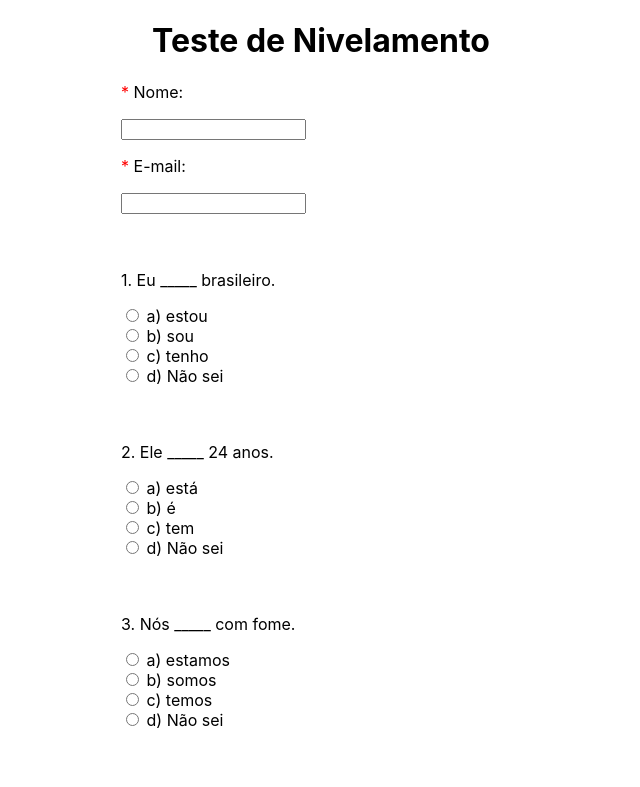
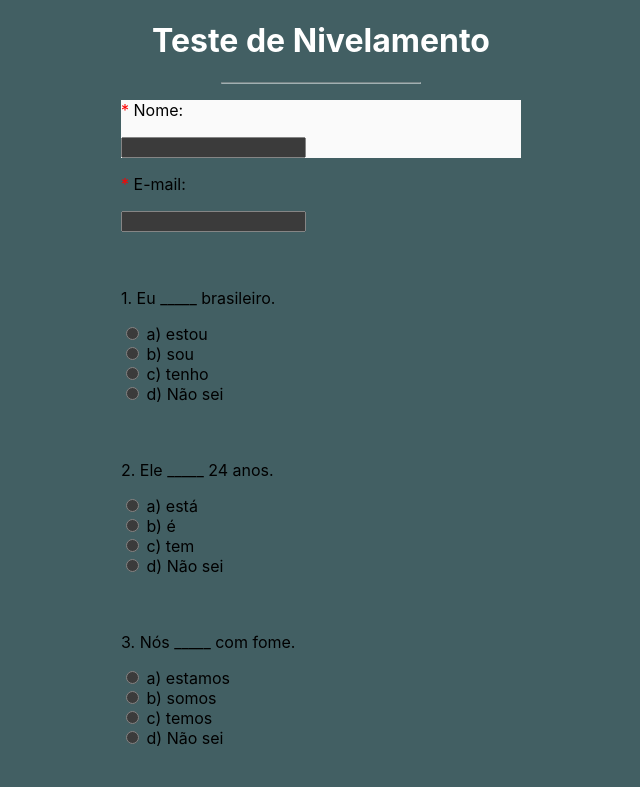
Before and after one commit to afgmlff/quiz-nextjs-vap, a Next.js app: page / in a window 1280 px wide. Shown: the top 787 px of the page, without its empty margins (319-959 px from the left). Built offline with nearby package versions, Linux system fonts and the light colour scheme.

Commit message:
initializing style

```diff
--- a/package.json
+++ b/package.json
@@ -21,8 +21,11 @@
     "@types/node": "18.11.8",
     "@types/react": "18.0.24",
     "@types/react-dom": "18.0.8",
+    "autoprefixer": "^9.8.8",
     "eslint": "8.26.0",
     "eslint-config-next": "13.0.0",
+    "postcss": "^7.0.39",
+    "tailwindcss": "npm:@tailwindcss/postcss7-compat@^2.2.17",
     "typescript": "4.8.4"
   }
 }
--- a/pages/index.tsx
+++ b/pages/index.tsx
@@ -109,23 +109,25 @@ export default function Home() {
   }
 
   return (
-    <div className={styles.container}>
+    <div className="py-6">
       <Head>
         <title>Teste de Nivelamento</title>
         <meta name="description" content="Generated by create next app" />
         <link rel="icon" href="/cropped-4-2.png" />
       </Head>
-
       <main>
         <div className={styles.centralizeCont}>
-        <h1>Teste de Nivelamento</h1>
+        <h1 className={styles.pageTitle}>Teste de Nivelamento</h1>
+        <hr></hr>
         <form onSubmit={handleSubmit(verifSubmit)}>
           <div className={styles.qContainer}>
-            <p className={styles.question}><span className={styles.mandatory}>* </span>Nome: </p>
-            <div className={styles.answer}>
-              {/* <input type="text" {...register('nome',{required: 'Digite seu nome'})}></input>   */} {/* required antigo, troquei por 'required' no input*/}
-              <input value={fnome}  type="text" required {...register('nome',{required: ''})} onChange={e => setNome(e.target.value)}></input>
-              {/*{errors.nome && <p className={styles.errorMsg}>Campo obrigatório</p>}*/} {/** error pro required antigo */}
+            <div className={styles.itemContainer}>
+              <p className={styles.question}><span className={styles.mandatory}>* </span>Nome: </p>
+              <div className={styles.answer}>
+                {/* <input type="text" {...register('nome',{required: 'Digite seu nome'})}></input>   */} {/* required antigo, troquei por 'required' no input*/}
+                <input value={fnome}  type="text" required {...register('nome',{required: ''})} onChange={e => setNome(e.target.value)}></input>
+                {/*{errors.nome && <p className={styles.errorMsg}>Campo obrigatório</p>}*/} {/** error pro required antigo */}
+              </div>
             </div>
 
             <p className={styles.question}><span className={styles.mandatory}>* </span>E-mail: </p>
--- a/styles/Home.module.css
+++ b/styles/Home.module.css
@@ -115,16 +115,6 @@
   }
 }
 
-@media (prefers-color-scheme: dark) {
-  .card,
-  .footer {
-    border-color: #222;
-  }
-  .code {
-    background: #111;
-  }
-
-}
 
 .roundedImg{
   border-radius: 50%;
@@ -168,3 +158,11 @@
 .mandatory{
   color: red;
 }
+
+.itemContainer{
+  background-color: #fafafa;
+}
+
+.pageTitle{
+  color: white
+}
--- a/styles/globals.css
+++ b/styles/globals.css
@@ -1,9 +1,18 @@
-html,
+html{
+    padding: 0;
+    margin: 0;
+    font-family: -apple-system, BlinkMacSystemFont, Segoe UI, Roboto, Oxygen,
+      Ubuntu, Cantarell, Fira Sans, Droid Sans, Helvetica Neue, sans-serif;
+      color-scheme: dark;
+  }
+
 body {
   padding: 0;
   margin: 0;
   font-family: -apple-system, BlinkMacSystemFont, Segoe UI, Roboto, Oxygen,
     Ubuntu, Cantarell, Fira Sans, Droid Sans, Helvetica Neue, sans-serif;
+    color: rgb(0, 0, 0);
+    background: rgb(66, 95, 99);
 }
 
 a {
@@ -15,12 +24,7 @@ a {
   box-sizing: border-box;
 }
 
-@media (prefers-color-scheme: dark) {
-  html {
-    color-scheme: dark;
+hr{
+    width: 200px;
+    border-color: rgba(255, 255, 255, 0.504);
   }
-  body {
-    color: white;
-    background: black;
-  }
-}
```
Also changed, not shown: 1 other file (tests, documents, lock files or other folders).
